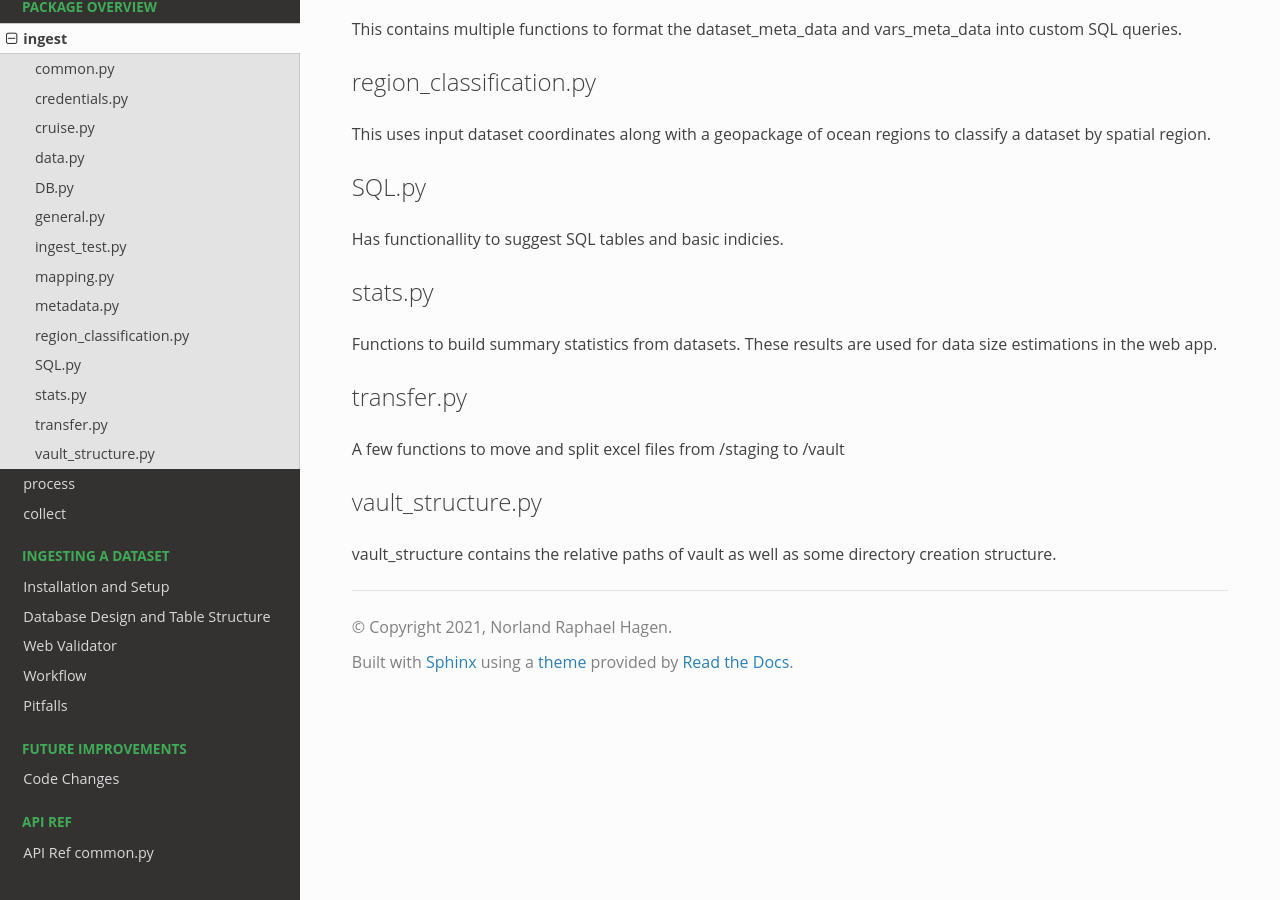
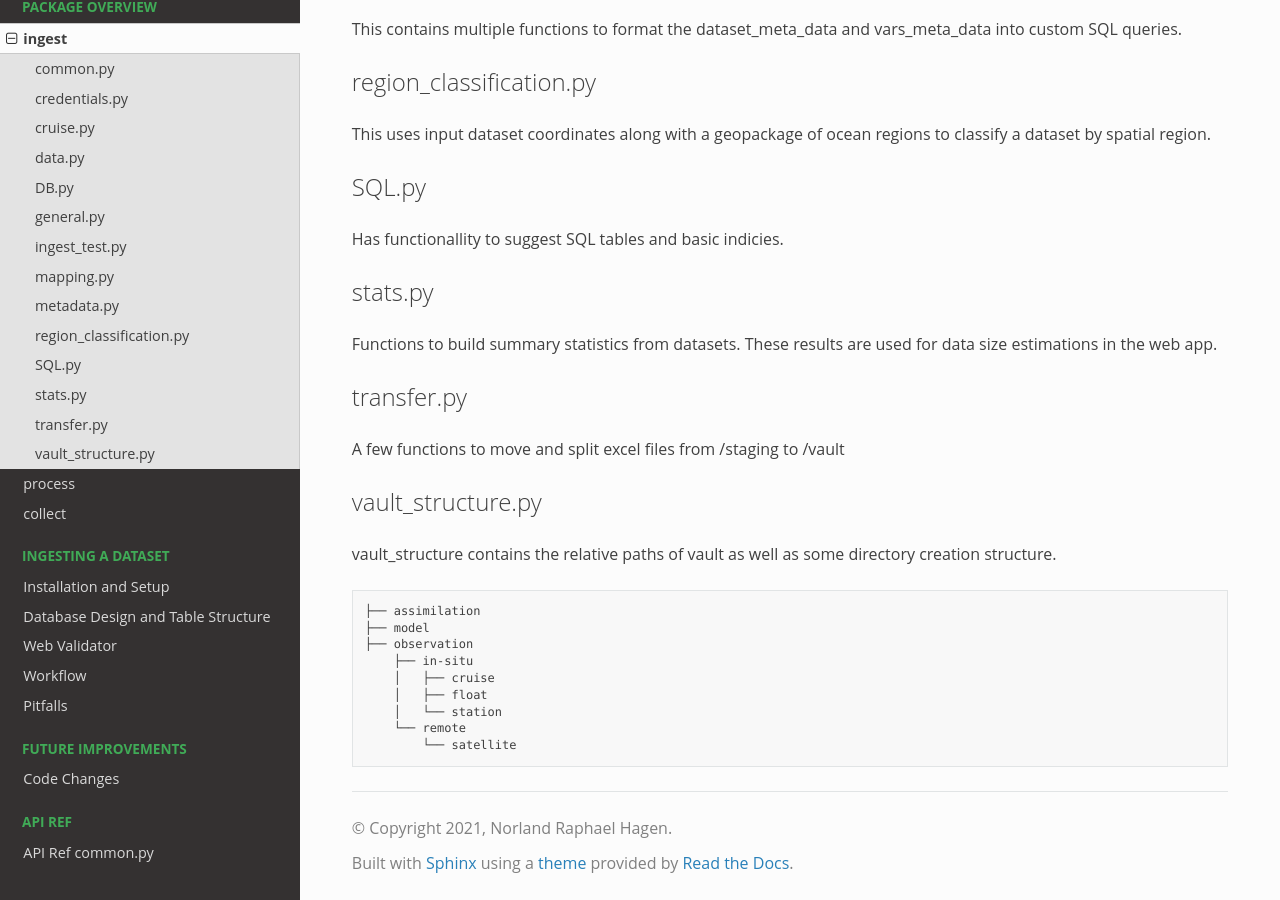
Before and after one commit to simonscmap/cmapdatapipeline, a Sphinx documentation site: the page built from docs/subpackages/ingest.rst, in a window 1280 px wide and 900 px high, scrolled down 1385 px. Built offline with Sphinx 7.4.7 and the Read the Docs theme 2.0.0, drawn with Linux system fonts in a browser that asks for light colours.

Commit message:
updated vault_struct

```diff
--- a/docs/subpackages/ingest.rst
+++ b/docs/subpackages/ingest.rst
@@ -79,3 +79,15 @@ vault_structure.py
 ------------------
 
 vault_structure contains the relative paths of vault as well as some directory creation structure.
+
+::
+
+    ├── assimilation
+    ├── model
+    ├── observation
+        ├── in-situ
+        │   ├── cruise
+        │   ├── float
+        │   └── station
+        └── remote
+            └── satellite
```
Also changed, not shown: 9 other files.
